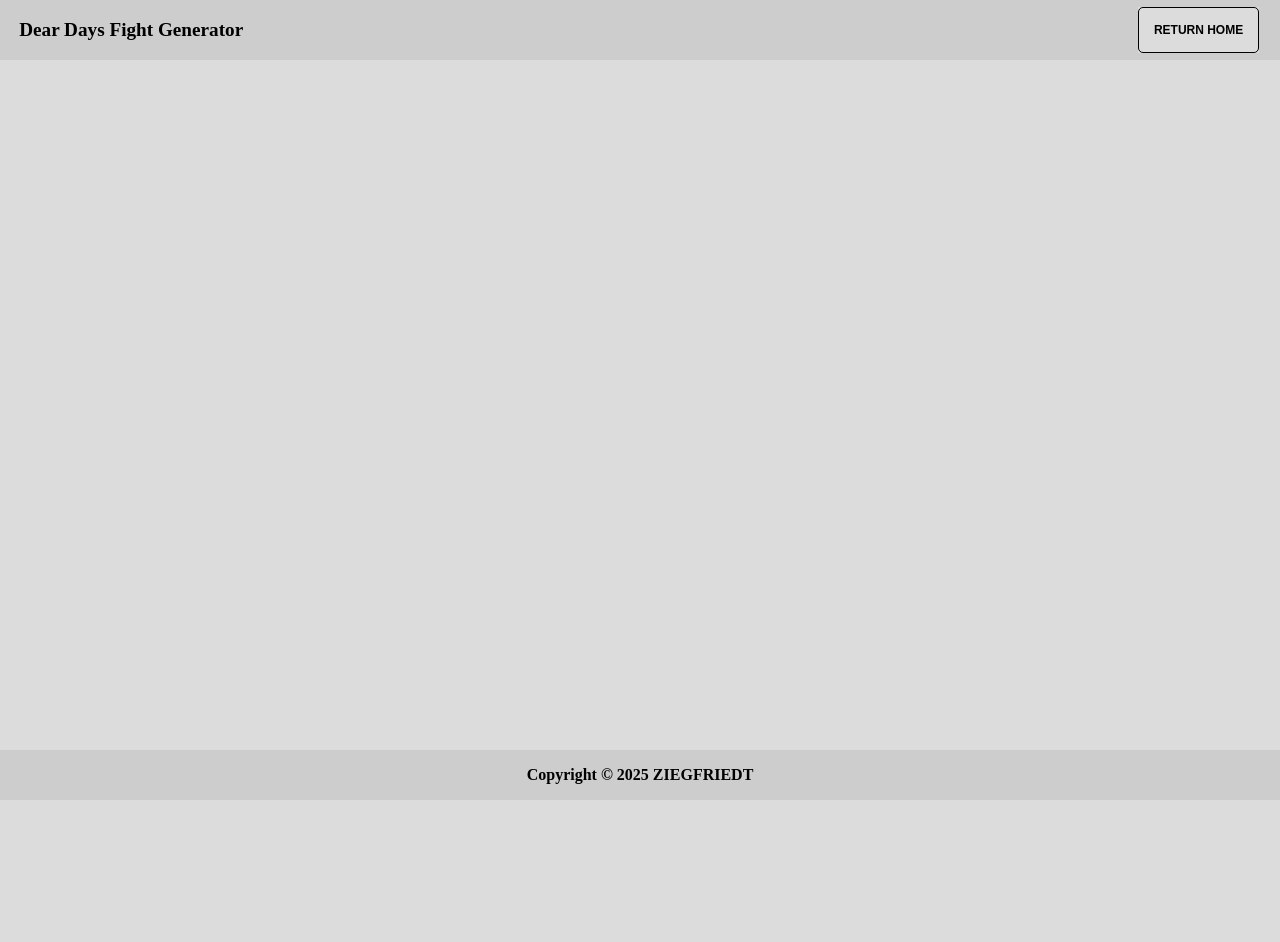
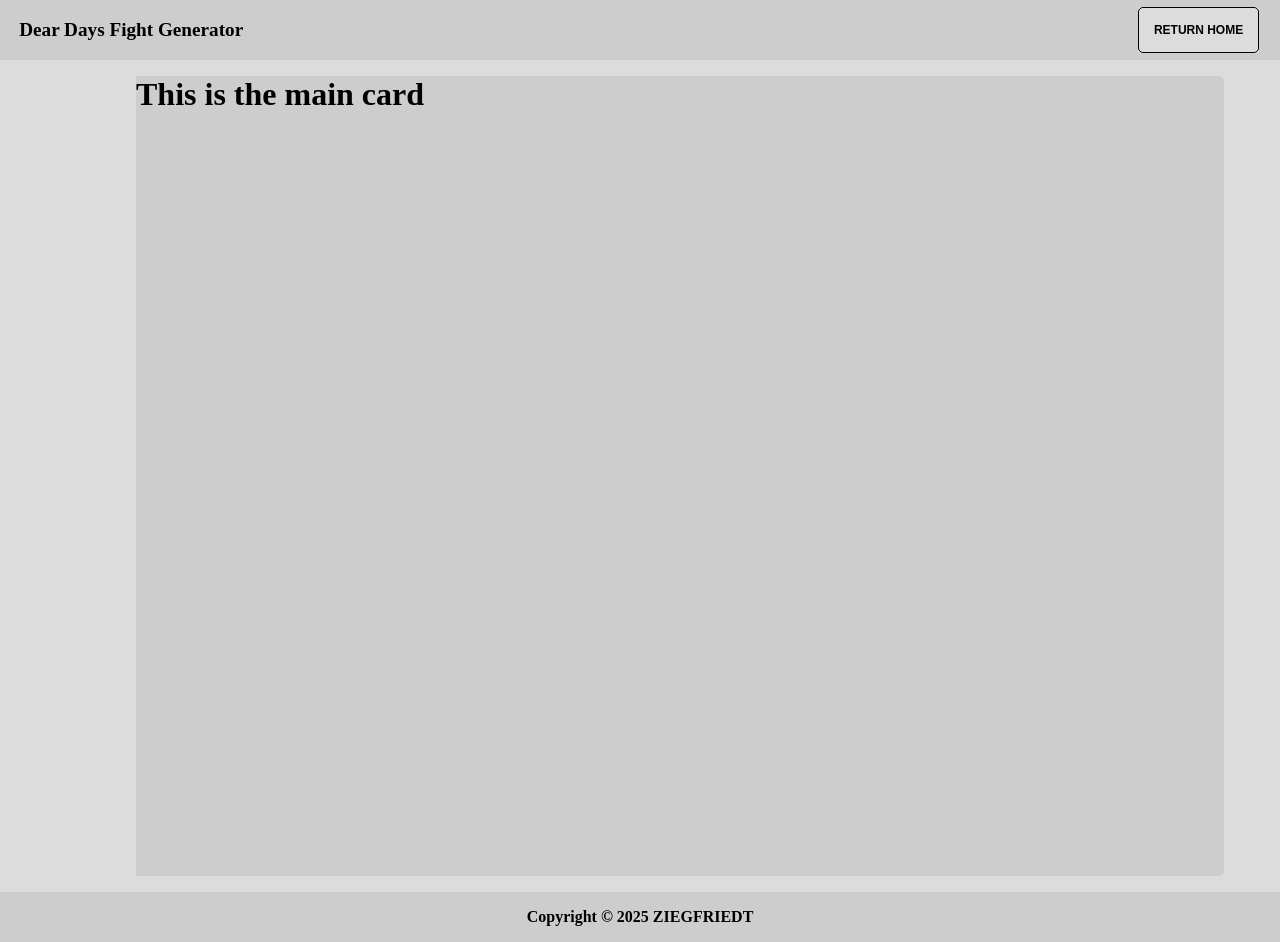
Before and after one commit to Grand-Junction/Flex-Fight-Generator, a React (Vite) app: page / in a window 1280 px wide. Both pictures are taken after a click on the button "ENTER HERE". Before the commit the page ends 800 px from the top, so only its background shows below. Built offline with nearby package versions, Linux system fonts and the light colour scheme.

Commit message:
style MainCard component

```diff
--- a/public/style.css
+++ b/public/style.css
@@ -47,10 +47,18 @@
     background-color: rgb(206, 205, 205);
 }
 
+/* HOMEPAGE COMPONENT STYLING */
+
+#homepage-parent-div {
+    position: absolute;
+    width: 100%;
+}
+
 /* HEADER COMPONENT STYLING */
 
 #header-parent {
     margin: 0;
+    position: relative;
     display: flex;
     justify-content: space-between;
     align-items: center;
@@ -71,11 +79,30 @@
     margin-right: 1.1rem;
 }
 
+/* MAIN COMPONENT STYLING */
+
+#main-card-div {
+    background-color: rgb(206, 205, 205);
+    position: relative;
+    top: 1rem;
+    left: 8.5rem;
+    width: 85%;
+    height: 800px;
+    border-radius: 5px;
+    margin-bottom: 1rem;
+    display: flex;
+}
+
+#main-card-div * {
+    background-color: rgb(206, 205, 205);
+}
+
 /* FOOTER COMPONENT STYLING */
 
 .footer-parent {
-    position: fixed;
+    position: relative;
     margin: 0;
+    top: 1rem;
     left: 0;
     bottom: 0;
     display: flex;
@@ -86,8 +113,11 @@
     background-color: rgb(206, 205, 205);
 }
 
+.footer-parent  * {
+     background-color: rgb(206, 205, 205);
+}
+
 .footer-child {
     list-style-type: none;
-    background-color: rgb(206, 205, 205);
     font-weight: 600;
 }
--- a/src/FightCard.jsx
+++ b/src/FightCard.jsx
@@ -5,17 +5,16 @@ import SelectNationDefault from "./SelectNationDefault";
 function FightCard() {
 
     return (
-        // <>
-        //     <div className="main-card">
-        //         <div className="fight-card">
-        //             <RandomOppDefault />
-        //         </div>
-        //         <div className="fight-card">
-        //             <SelectNationDefault />
-        //         </div>
-        //     </div>
-        // </>
-        <h1>New Component</h1>
+        <>
+            <div className="main-card">
+                {/* <div className="fight-card">
+                    <RandomOppDefault />
+                </div>
+                <div className="fight-card">
+                    <SelectNationDefault />
+                </div> */}
+            </div>
+        </>
     ) ;
 }
 
--- a/src/Header.jsx
+++ b/src/Header.jsx
@@ -1,13 +1,21 @@
-import React from "react";
+import React, { useState } from "react";
 import Button from "./Button";
 
 function Header() {
+
+    const [ backHome, setBackHome ] = useState(true);
+
+    function returnHome() {
+        setBackHome((backHome) => !backHome);
+    }
+
     return (
         <header>
             <nav>
                 <ul id="header-parent">
                     <li className="header-child" id="app-title">Dear Days Fight Generator</li>
-                    <span id="header-btn"><Button btnText="RETURN HOME" /></span>
+                    <span id="header-btn" onClick={returnHome}><Button btnText="RETURN HOME" /></span>
+                    {backHome ? null : <Welcome />}
                 </ul>
             </nav>
         </header>
--- a/src/HomePage.jsx
+++ b/src/HomePage.jsx
@@ -6,13 +6,11 @@ import MainCard from "./MainCard";
 function HomePage() {
 
     return (
-        <div id="homepage-parent">
+        <div id="homepage-parent-div">
             <Header />
-            {/* <MainCard />
-             */}
+            <MainCard />
             <Footer />
         </div>
-
     );
 
 }
--- a/src/MainCard.jsx
+++ b/src/MainCard.jsx
@@ -1,17 +1,11 @@
-import React, { useState } from "react";
+import React from "react";
 import FightCard from "./FightCard";
 
 function MainCard() {
-
-    const [ updateState, setUpdateState ] = useState(true);
-
-    function setState() {
-        setUpdateState((updateState) => !updateState);
-    }
-
     return (
-        <div onClick={setState}>
-            <FightCard />
+        <div id="main-card-div">
+            {/* <FightCard /> */}
+            <h1>This is the main card</h1>
         </div>
     );
 }
```
